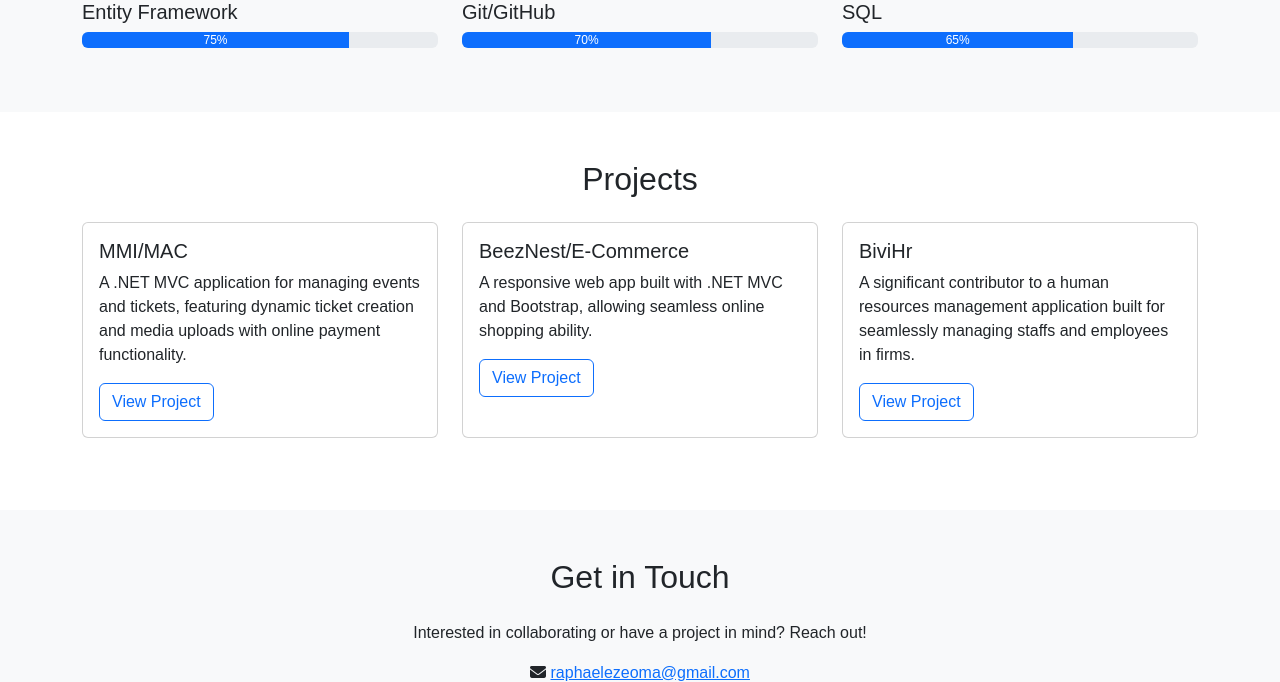
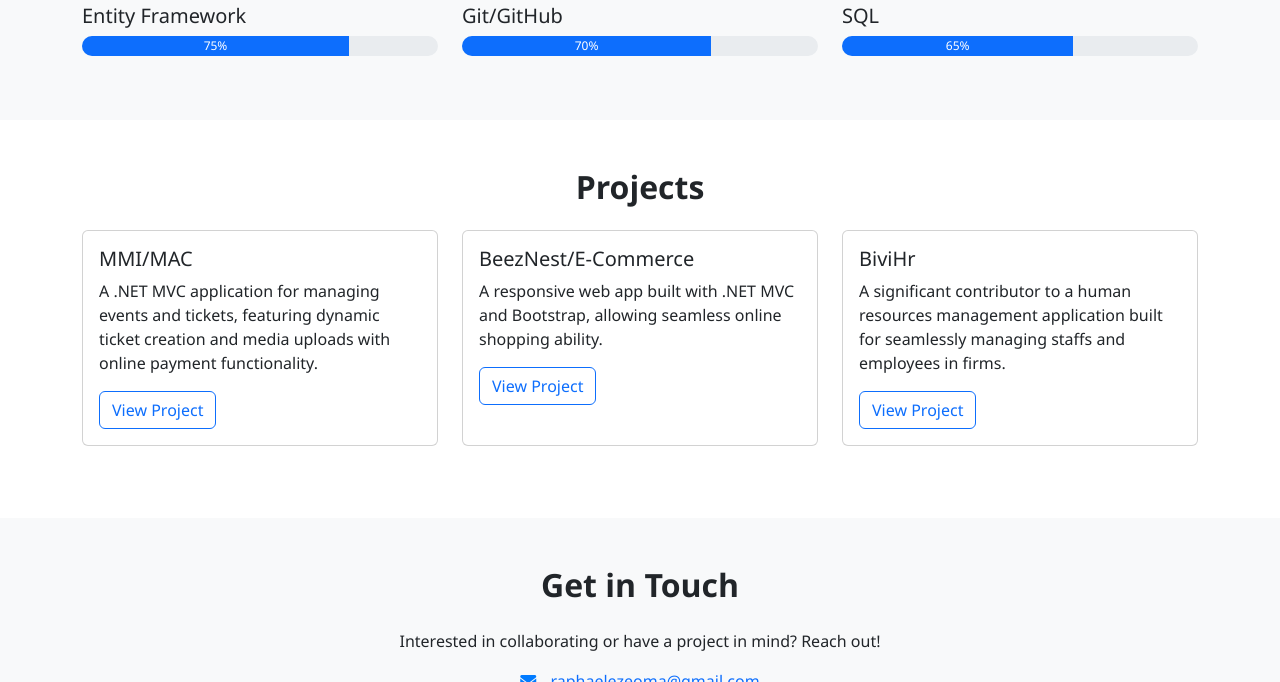
Before and after one commit to SirRaph-MT/my-portfolio, a plain HTML site: page index.html in a window 1280 px wide. Shown: the part 1381-2063 px from the top of the page. Drawn offline with nearby package versions, Linux system fonts and the light colour scheme.

Commit message:
auto-commit

```diff
--- a/index.html
+++ b/index.html
@@ -227,7 +227,7 @@
 
     <!-- Footer -->
     <footer class="bg-dark text-white text-center py-3">
-      <p>&copy; 2025 [Your Name]. All rights reserved.</p>
+      <p>&copy; 2025 SirRaph. All rights reserved.</p>
     </footer>
 
     <!-- Bootstrap JS and jQuery -->
--- a/script.js
+++ b/script.js
@@ -12,4 +12,23 @@ $(document).ready(function () {
       );
     }
   });
+
+  // Animate progress bars when Skills section is in view
+  $(window).on("scroll", function () {
+    var skillsTop = $("#skills").offset().top;
+    var windowBottom = $(window).scrollTop() + $(window).height();
+    if (windowBottom > skillsTop) {
+      $(".progress-bar").each(function () {
+        $(this).animate(
+          {
+            width: $(this)
+              .attr("style")
+              .match(/width:\s*(\d+%)/)[1],
+          },
+          1000
+        );
+      });
+      $(window).off("scroll"); // Run animation only once
+    }
+  });
 });
--- a/styles.css
+++ b/styles.css
@@ -1,5 +1,5 @@
 body {
-  font-family: Arial, sans-serif;
+  font-family: "Segoe UI", Arial, sans-serif;
 }
 
 .navbar {
@@ -7,8 +7,60 @@ body {
   width: 100%;
   top: 0;
   z-index: 1000;
+  box-shadow: 0 2px 5px rgba(0, 0, 0, 0.1);
 }
 
 section {
-  padding: 60px 0;
+  padding: 80px 0;
 }
+
+h2 {
+  font-weight: 600;
+  margin-bottom: 30px;
+}
+
+.card {
+  transition: transform 0.3s, box-shadow 0.3s;
+}
+
+.card:hover {
+  transform: translateY(-5px);
+  box-shadow: 0 4px 15px rgba(0, 0, 0, 0.2);
+}
+
+.btn-outline-primary:hover {
+  background-color: #007bff;
+  color: white;
+}
+
+.progress {
+  height: 20px;
+  border-radius: 10px;
+}
+
+.progress-bar {
+  transition: width 0.5s ease-in-out;
+}
+
+#contact ul li {
+  margin: 10px 0;
+}
+
+#contact i {
+  margin-right: 10px;
+  color: #007bff;
+}
+
+@media (max-width: 768px) {
+  section {
+    padding: 50px 0;
+  }
+
+  h1.display-4 {
+    font-size: 2.5rem;
+  }
+
+  .card {
+    margin-bottom: 20px;
+  }
+}
```
